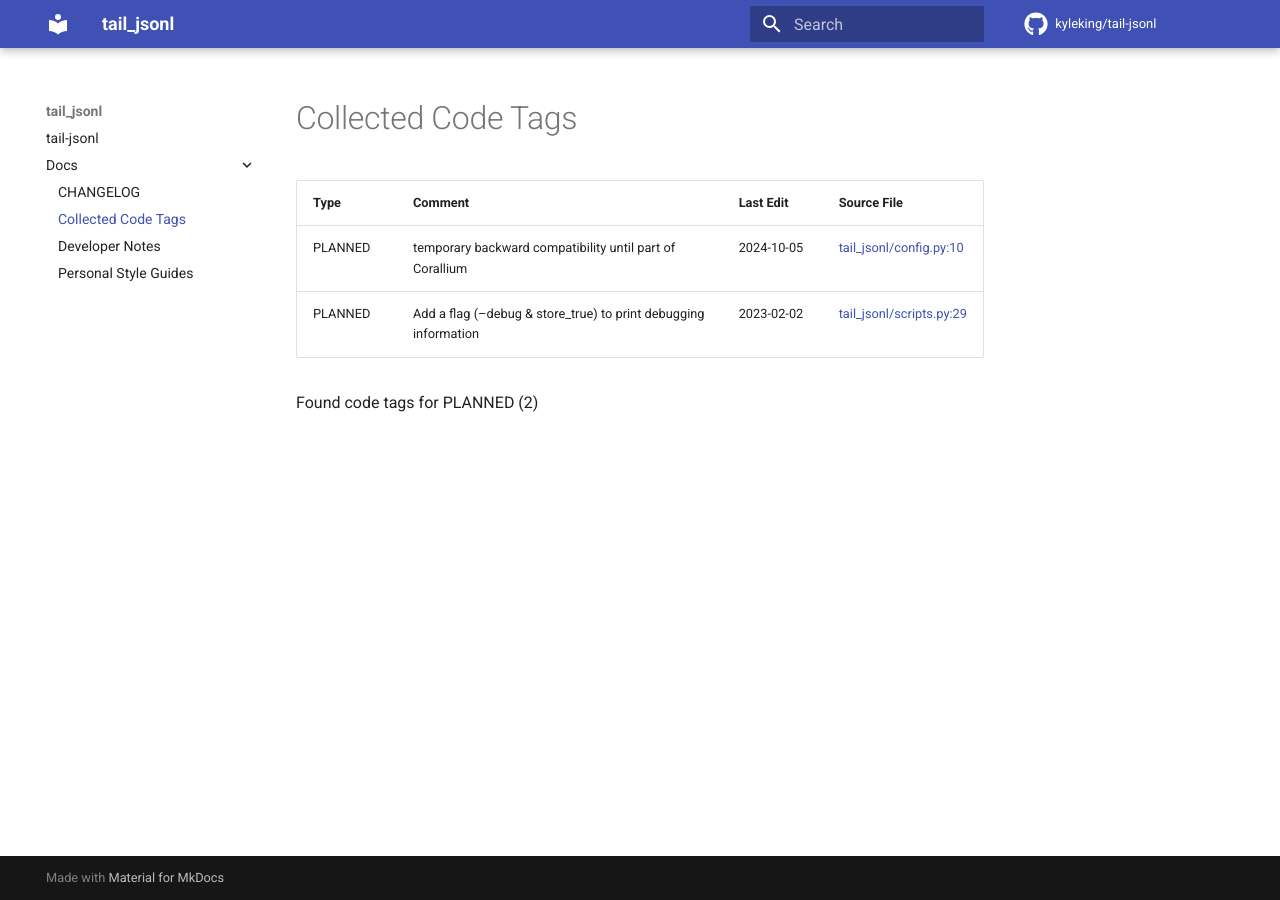
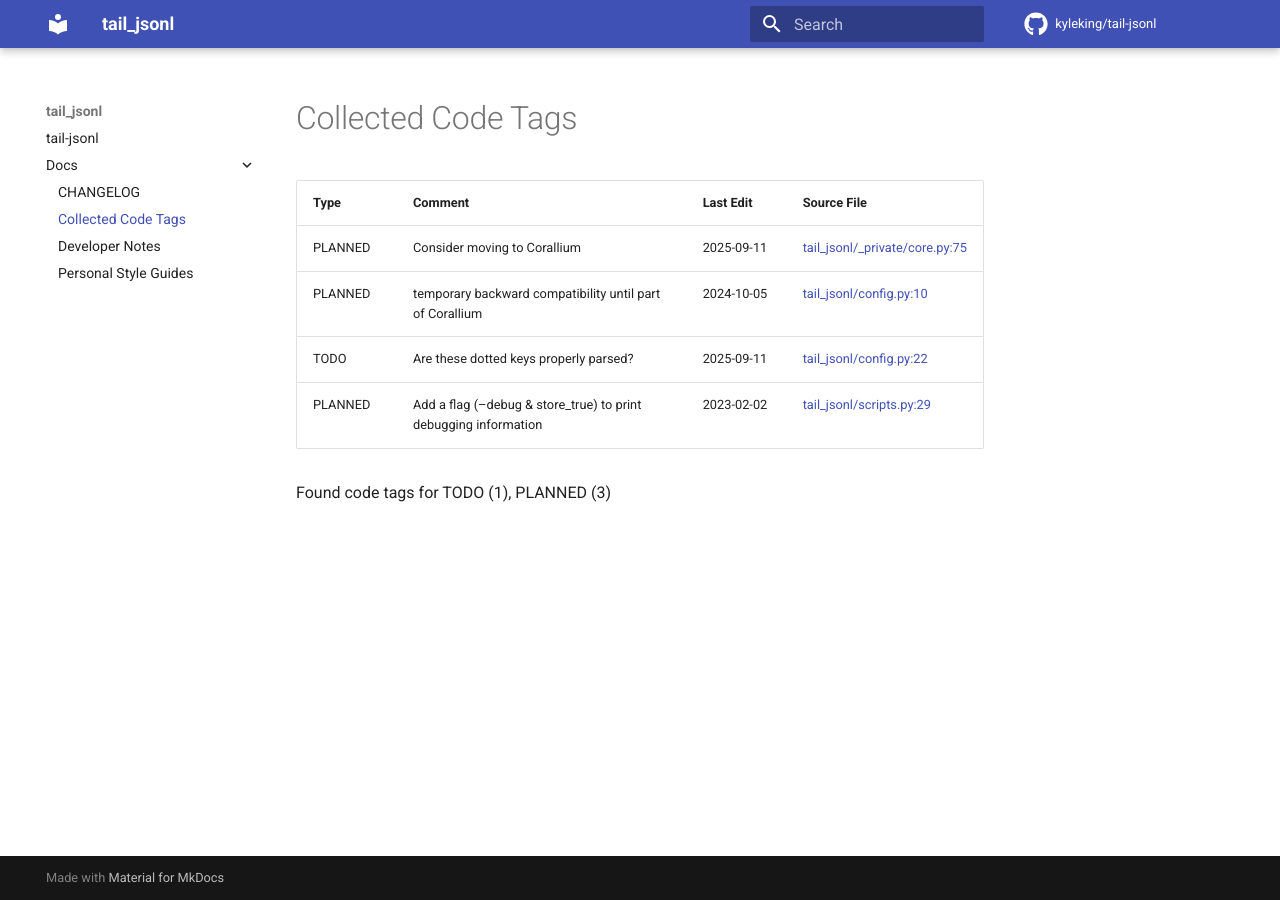
Before and after one commit to KyleKing/tail-jsonl, an MkDocs documentation site: the page built from docs/docs/CODE_TAG_SUMMARY.md, in a window 1280 px wide. Built offline with MkDocs 1.6.1 and Material for MkDocs 9.7.7, drawn with Linux system fonts in a browser that asks for light colours; comment, search, counter and statistics services are not loaded.

Commit message:
docs: update after release

```diff
--- a/docs/docs/CODE_TAG_SUMMARY.md
+++ b/docs/docs/CODE_TAG_SUMMARY.md
@@ -1,10 +1,12 @@
 # Collected Code Tags
 
-| Type    | Comment                                                          | Last Edit  | Source File                                                                                                                               |
-|---------|------------------------------------------------------------------|------------|-------------------------------------------------------------------------------------------------------------------------------------------|
-| PLANNED | temporary backward compatibility until part of Corallium         | 2024-10-05 | [tail_jsonl/config.py:10](https://github.com/KyleKing/tail-jsonl/blame/bd32054c9276da9dba500cb7c1289061f4e0ada1/tail_jsonl/config.py#L10) |
-| PLANNED | Add a flag (--debug & store_true) to print debugging information | 2023-02-02 | [tail_jsonl/scripts.py:29](https://github.com/KyleKing/tail-jsonl/blame/fd15e5907afae783ba21bb0f9d310cc6b08008c4/tail_jsonl/main.py#L34)  |
+| Type    | Comment                                                          | Last Edit  | Source File                                                                                                                                             |
+|---------|------------------------------------------------------------------|------------|---------------------------------------------------------------------------------------------------------------------------------------------------------|
+| PLANNED | Consider moving to Corallium                                     | 2025-09-11 | [tail_jsonl/_private/core.py:75](https://github.com/KyleKing/tail-jsonl/blame/b8b654530a8750cb53a399e368689168e3cc2123/tail_jsonl/_private/core.py#L75) |
+| PLANNED | temporary backward compatibility until part of Corallium         | 2024-10-05 | [tail_jsonl/config.py:10](https://github.com/KyleKing/tail-jsonl/blame/bd32054c9276da9dba500cb7c1289061f4e0ada1/tail_jsonl/config.py#L10)               |
+| TODO    | Are these dotted keys properly parsed?                           | 2025-09-11 | [tail_jsonl/config.py:22](https://github.com/KyleKing/tail-jsonl/blame/57ebf0b3404ebd5daf4f45933267f38b40ae3738/tail_jsonl/config.py#L22)               |
+| PLANNED | Add a flag (--debug & store_true) to print debugging information | 2023-02-02 | [tail_jsonl/scripts.py:29](https://github.com/KyleKing/tail-jsonl/blame/fd15e5907afae783ba21bb0f9d310cc6b08008c4/tail_jsonl/main.py#L34)                |
 
-Found code tags for PLANNED (2)
+Found code tags for TODO (1), PLANNED (3)
 
 <!-- calcipy_skip_tags -->
```
Also changed, not shown: docs/docs/CHANGELOG.md (+6 -0 lines), 1 other file.
